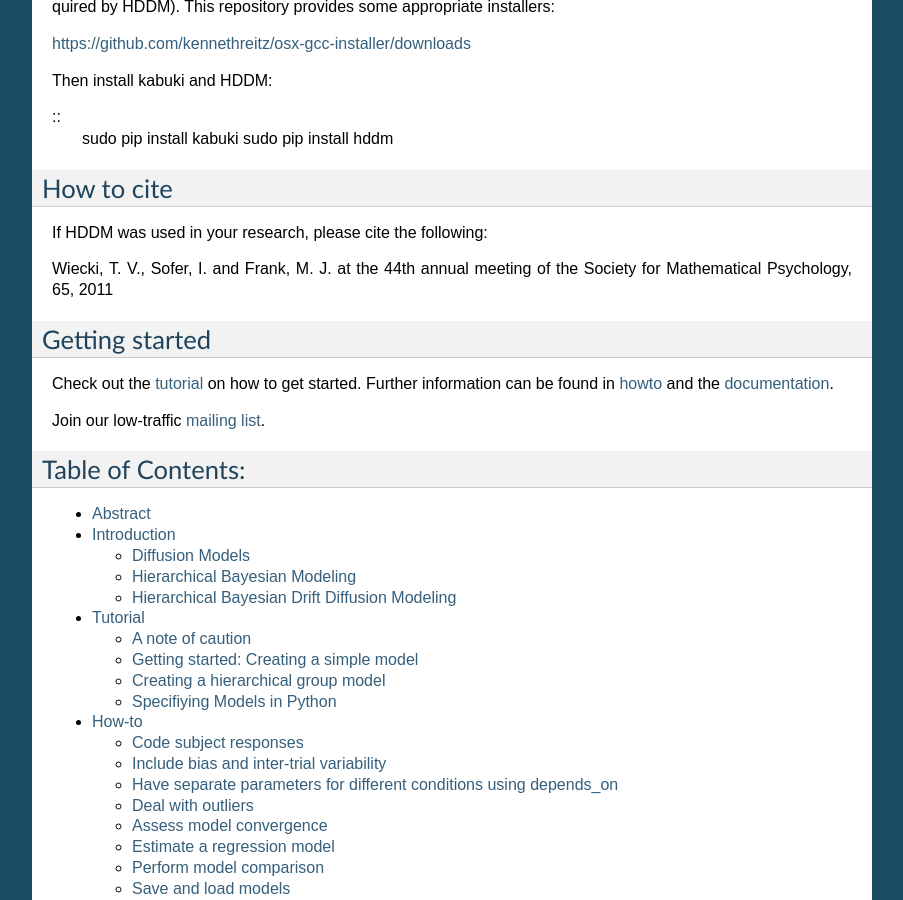
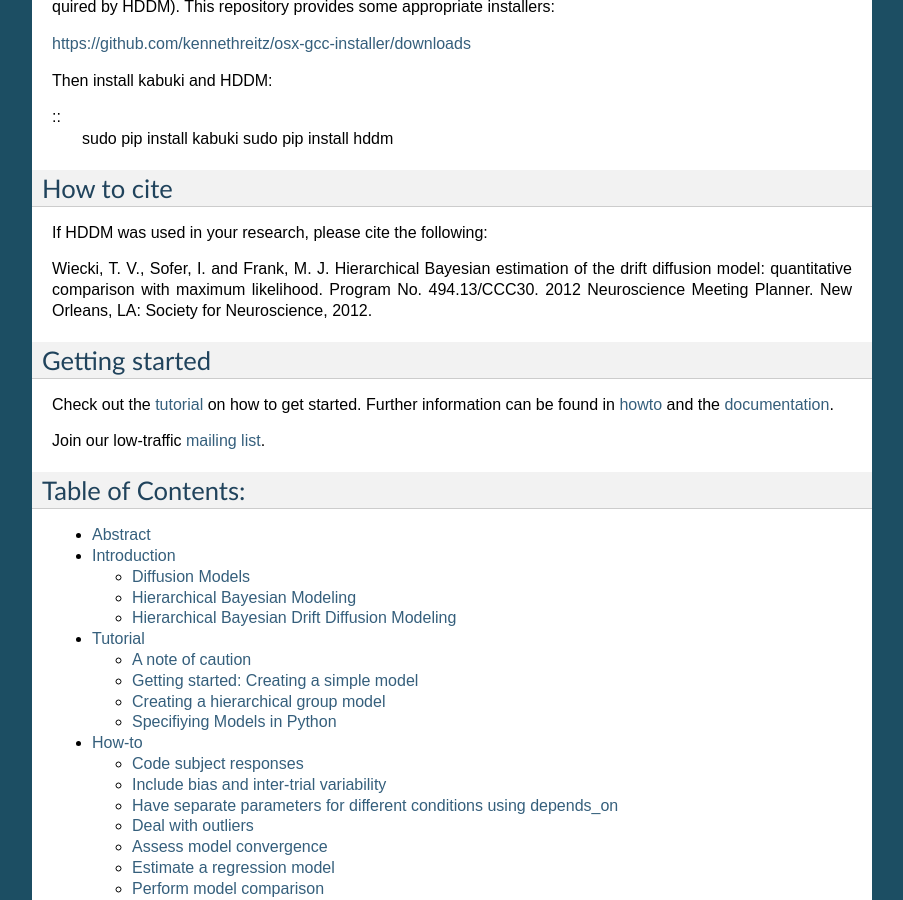
Before and after one commit to hddm-devs/hddm, a Sphinx documentation site: the page built from docs/index.rst, in a window 1280 px wide and 900 px high, scrolled down 2268 px. Shown: the whole window, without its empty margins (198-1101 px from the left). Built offline with Sphinx 7.4.7, drawn with Linux system fonts in a browser that asks for light colours; formulas are drawn with MathJax 3.

Commit message:
DOC: Updated citation reference.

```diff
--- a/README.rst
+++ b/README.rst
@@ -158,8 +158,7 @@
 
 If HDDM was used in your research, please cite the following:
 
-Wiecki, T. V., Sofer, I. and Frank, M. J. at the 44th annual meeting of the Society for Mathematical
-Psychology, 65, 2011
+Wiecki, T. V., Sofer, I. and Frank, M. J. Hierarchical Bayesian estimation of the drift diffusion model: quantitative comparison with maximum likelihood. Program No. 494.13/CCC30. 2012 Neuroscience Meeting Planner. New Orleans, LA: Society for Neuroscience, 2012.
 
 Getting started
 ===============
--- a/docs/intro.rst
+++ b/docs/intro.rst
@@ -148,7 +148,7 @@
 data. Specifically, we assume that individual subject parameters are
 normal distributed around a group mean. Hierarchical Bayesian
 inference allows us to then estimate the individual subject parameters
-along with the group mean and group variance simulatenously.
+along with the group mean and group variance simultaneously.
 
 ----------------------------------------------
 Hierarchical Bayesian Drift Diffusion Modeling
```
